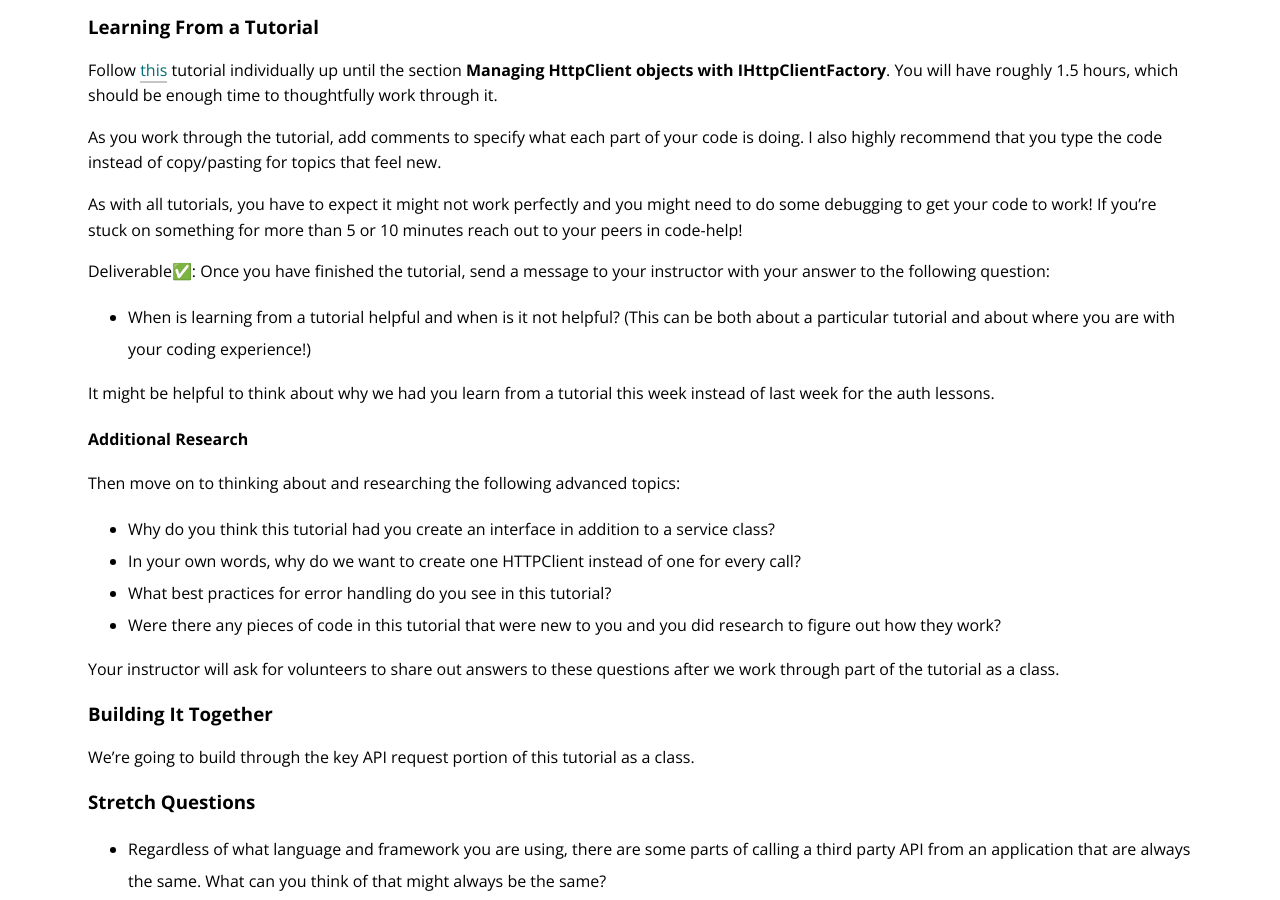
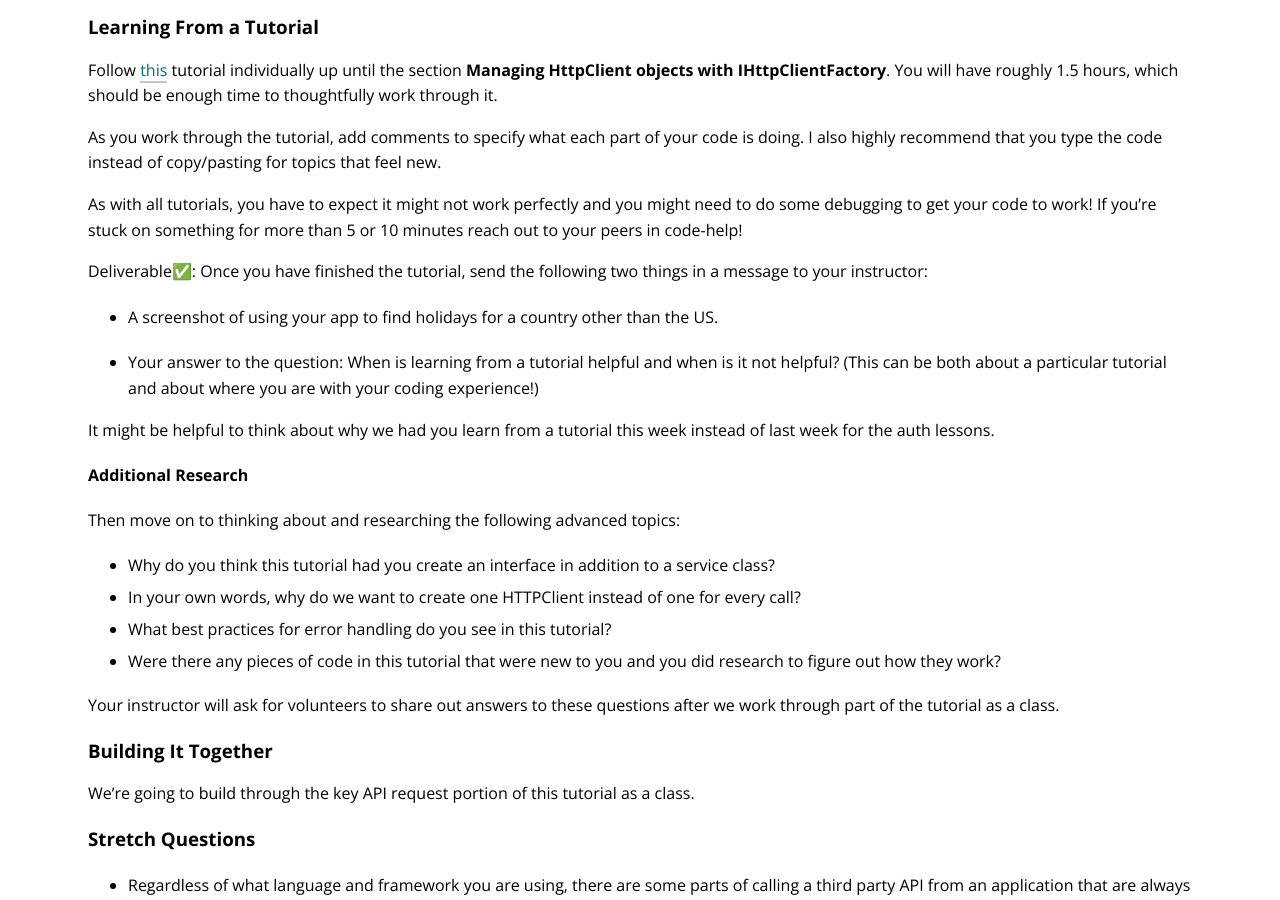
Before and after one commit to turingschool/launch-curriculum, a Jekyll site: the page built from module5/lessons/Week4/CallingThirdPartyAPIs.md, in a window 1280 px wide and 900 px high, scrolled down 1071 px. Built offline with Jekyll 4.4.1, drawn with Linux system fonts in a browser that asks for light colours; nearby versions of some CDN libraries; comment, search, counter and statistics services are not loaded.

Commit message:
Update based on feedback

```diff
--- a/module5/lessons/Week4/CallingThirdPartyAPIs.md
+++ b/module5/lessons/Week4/CallingThirdPartyAPIs.md
@@ -48,9 +48,11 @@ As you work through the tutorial, add comments to specify what each part of your
 
 As with all tutorials, you have to expect it might not work perfectly and you might need to do some debugging to get your code to work! If you're stuck on something for more than 5 or 10 minutes reach out to your peers in code-help!
 
-Deliverable✅: Once you have finished the tutorial, send a message to your instructor with your answer to the following question:
+Deliverable✅: Once you have finished the tutorial, send the following two things in a message to your instructor:
 
-* When is learning from a tutorial helpful and when is it not helpful? (This can be both about a particular tutorial and about where you are with your coding experience!)
+* A screenshot of using your app to find holidays for a country other than the US.
+
+* Your answer to the question: When is learning from a tutorial helpful and when is it not helpful? (This can be both about a particular tutorial and about where you are with your coding experience!)
 
 It might be helpful to think about why we had you learn from a tutorial this week instead of last week for the auth lessons.
 
```
